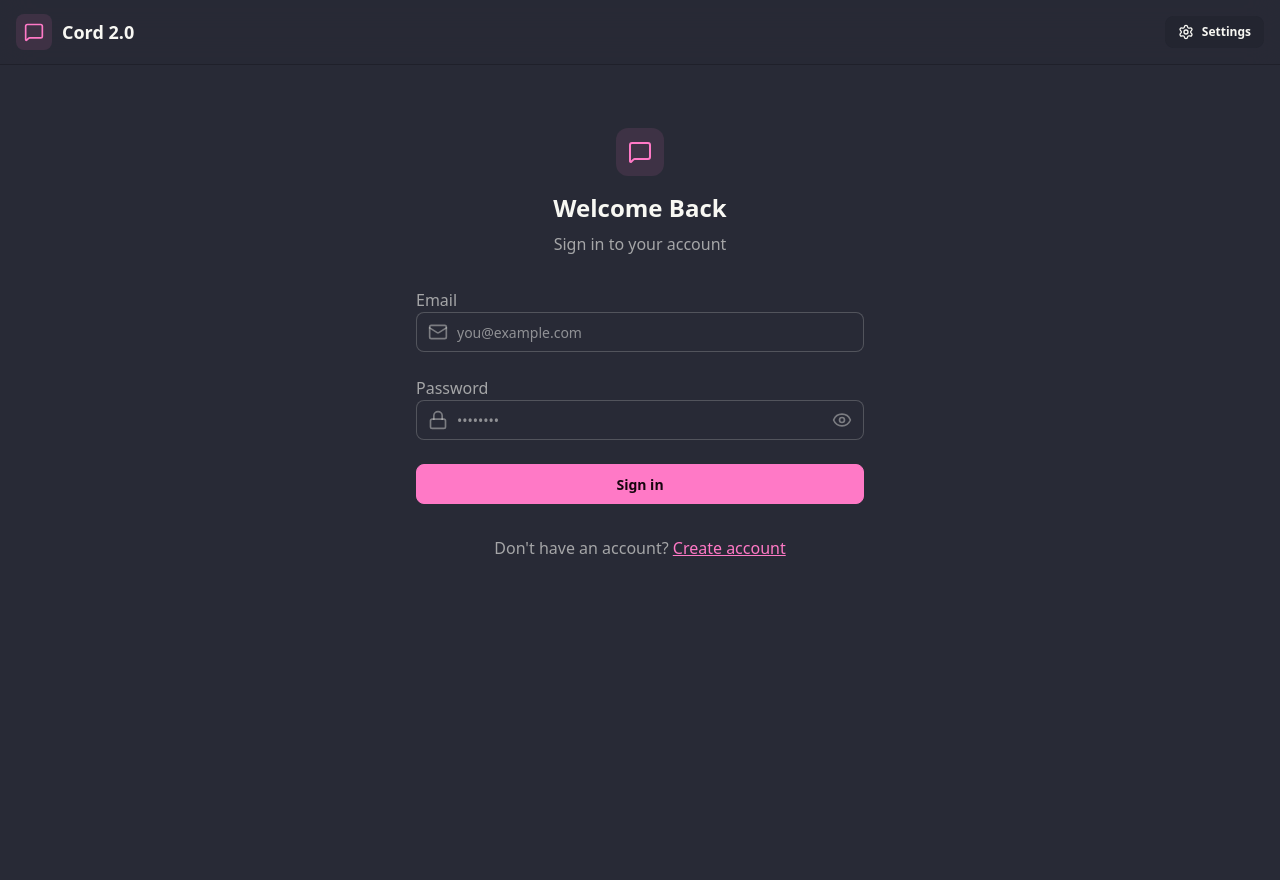
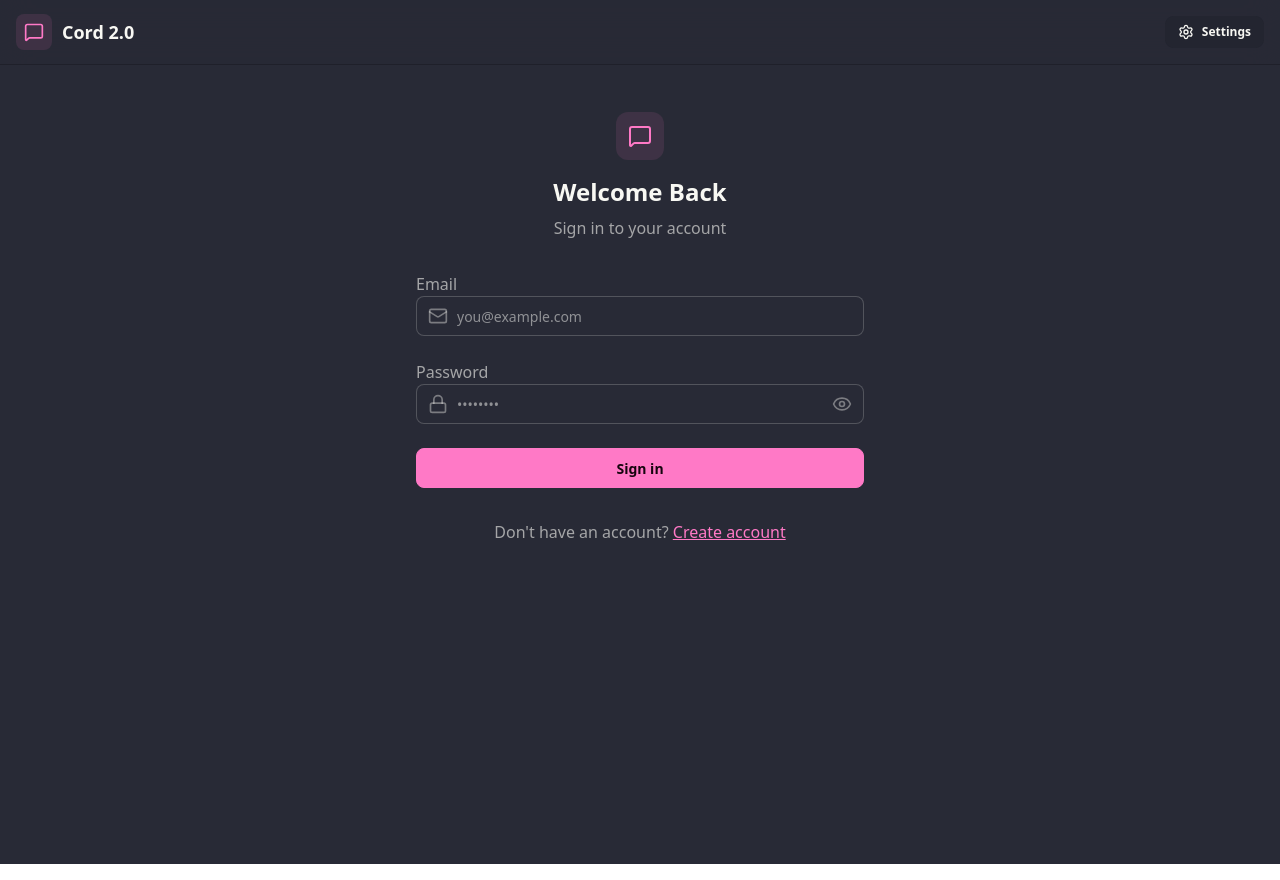
Before and after one commit to saml812/Cord-Revamp, a React (Vite) app in the folder frontend/: page /login in a window 1280 px wide. Built offline with nearby package versions, Linux system fonts and the light colour scheme; no server answers.

Commit message:
padding tweaks

```diff
--- a/frontend/src/App.tsx
+++ b/frontend/src/App.tsx
@@ -31,7 +31,7 @@ const App = () => {
   )
 
   return (
-    <div data-theme={theme} className="pt-20">
+    <div data-theme={theme} className="pt-16">
       <Navbar />
 
       <Routes>
--- a/frontend/src/pages/SettingsPage.tsx
+++ b/frontend/src/pages/SettingsPage.tsx
@@ -11,7 +11,7 @@ const SettingsPage = () => {
   const { theme, setTheme } = useThemeStore();
 
   return (
-    <div className="h-screen container mx-auto px-4 max-w-5xl">
+    <div className="h-screen container mx-auto px-4 pt-4 max-w-5xl">
       <div className="space-y-6">
         <div className="flex flex-col gap-1">
           <h2 className="text-lg font-semibold">Theme</h2>
--- a/frontend/src/stores/useThemeStore.ts
+++ b/frontend/src/stores/useThemeStore.ts
@@ -1,6 +1,10 @@
 import { create } from "zustand";
+interface ThemeState {
+  theme: string;
+  setTheme: (theme: string) => void;
+}
 
-export const useThemeStore = create((set) => ({
+export const useThemeStore = create<ThemeState>((set) => ({
   theme: localStorage.getItem("chat-theme") || "dracula",
   setTheme: (theme: any) => {
     localStorage.setItem("chat-theme", theme);
```
